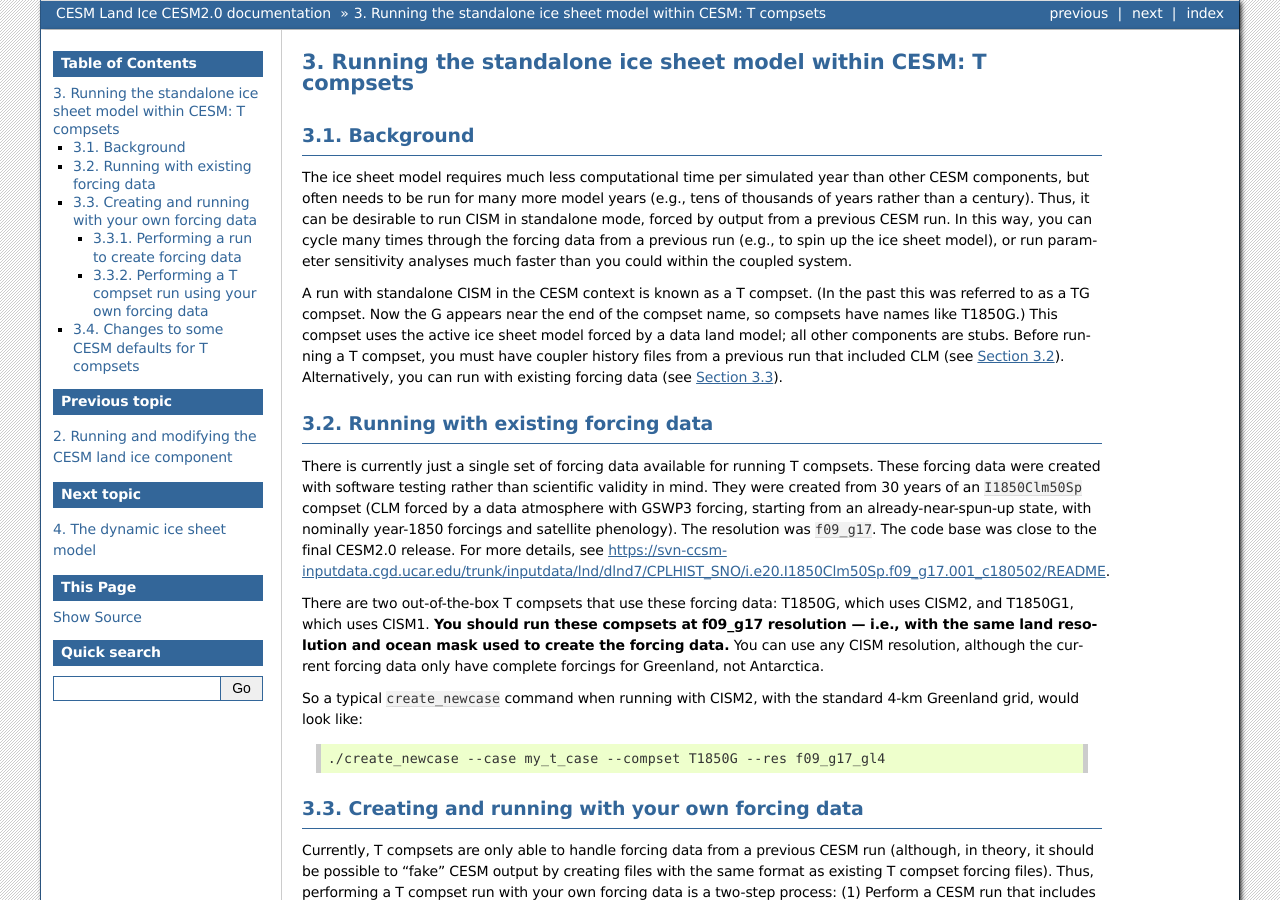
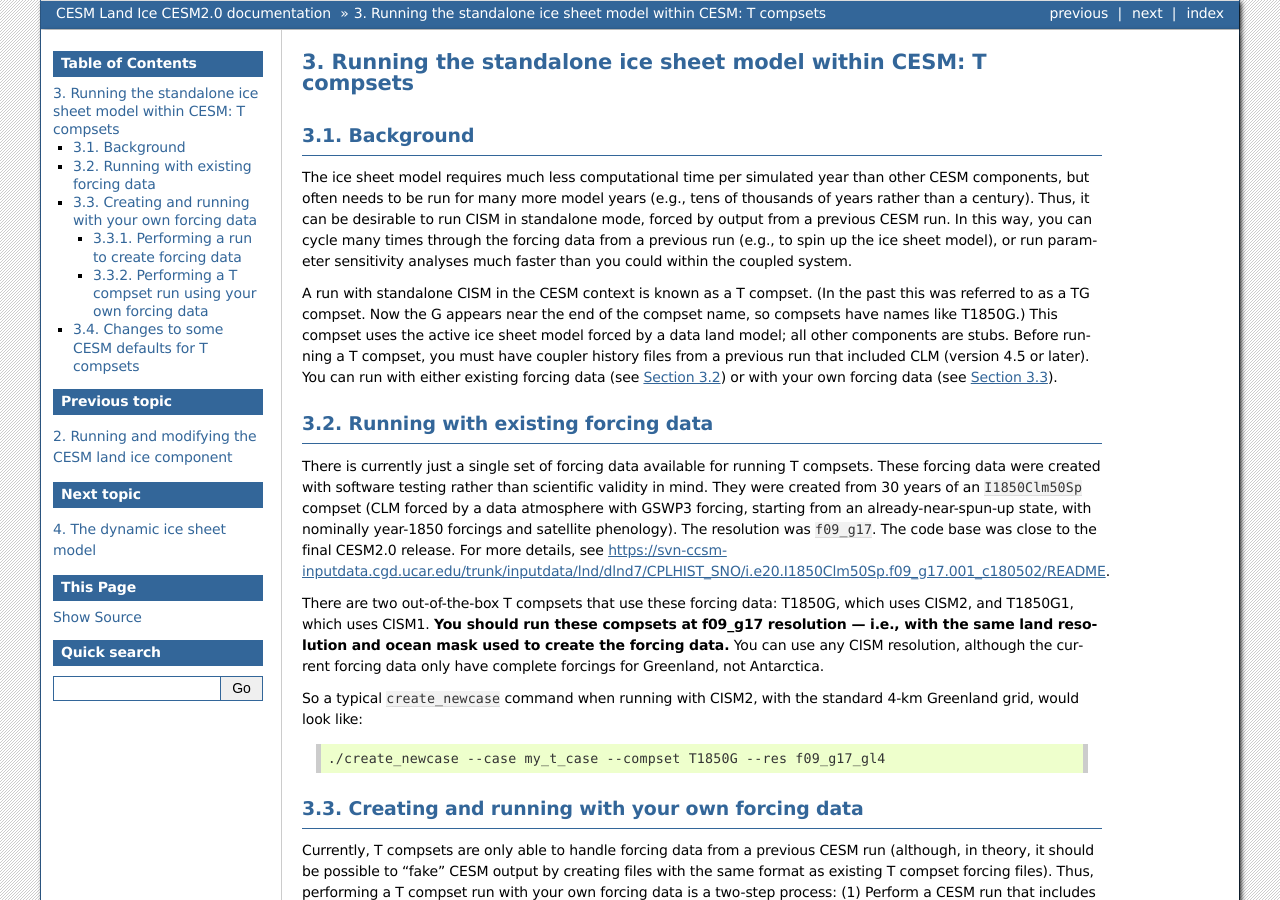
Before and after one commit to ESCOMP/CISM-wrapper, a Sphinx documentation site: the page built from doc/source/t-compsets.rst, in a window 1280 px wide and 900 px high. Built offline with Sphinx 7.4.7, drawn with Linux system fonts in a browser that asks for light colours.

Commit message:
Minor fixes to t compset section

```diff
--- a/doc/source/t-compsets.rst
+++ b/doc/source/t-compsets.rst
@@ -21,9 +21,9 @@
 was referred to as a TG compset. Now the G appears near the end of the compset name, so
 compsets have names like T1850G.)  This compset uses the active ice sheet model forced by
 a data land model; all other components are stubs. Before running a T compset, you must
-have coupler history files from a previous run that included CLM (see
-:numref:`t-with-existing-data`). Alternatively, you can run with existing forcing data
-(see :numref:`t-with-your-own-data`).
+have coupler history files from a previous run that included CLM (version 4.5 or
+later). You can run with either existing forcing data (see :numref:`t-with-existing-data`)
+or with your own forcing data (see :numref:`t-with-your-own-data`).
 
 .. _t-with-existing-data:
 
```
